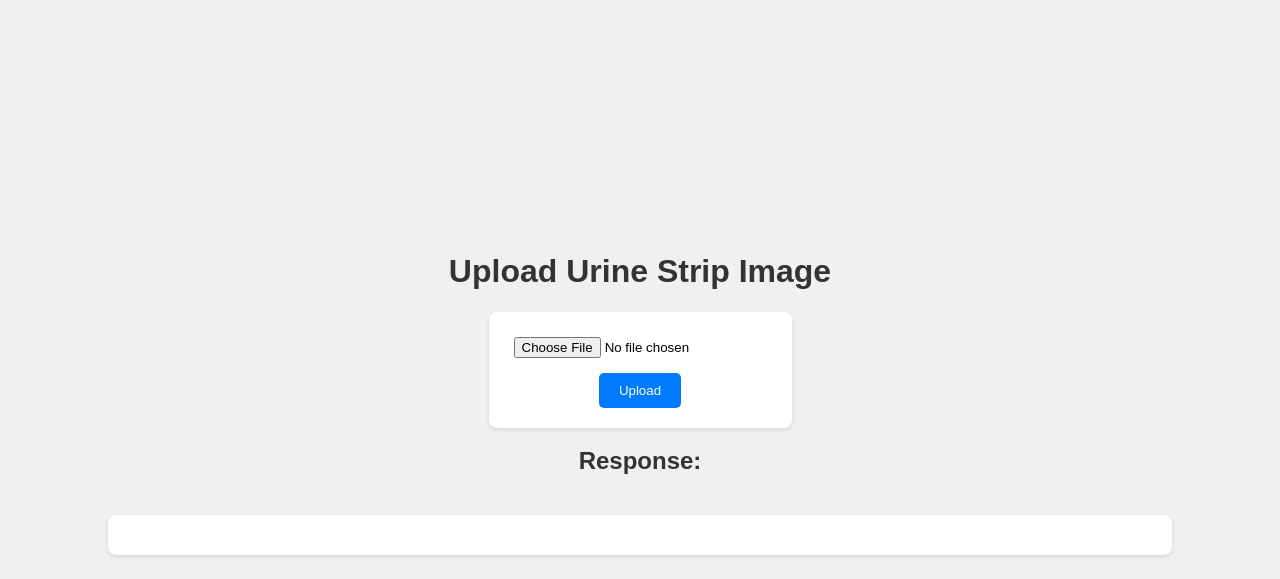
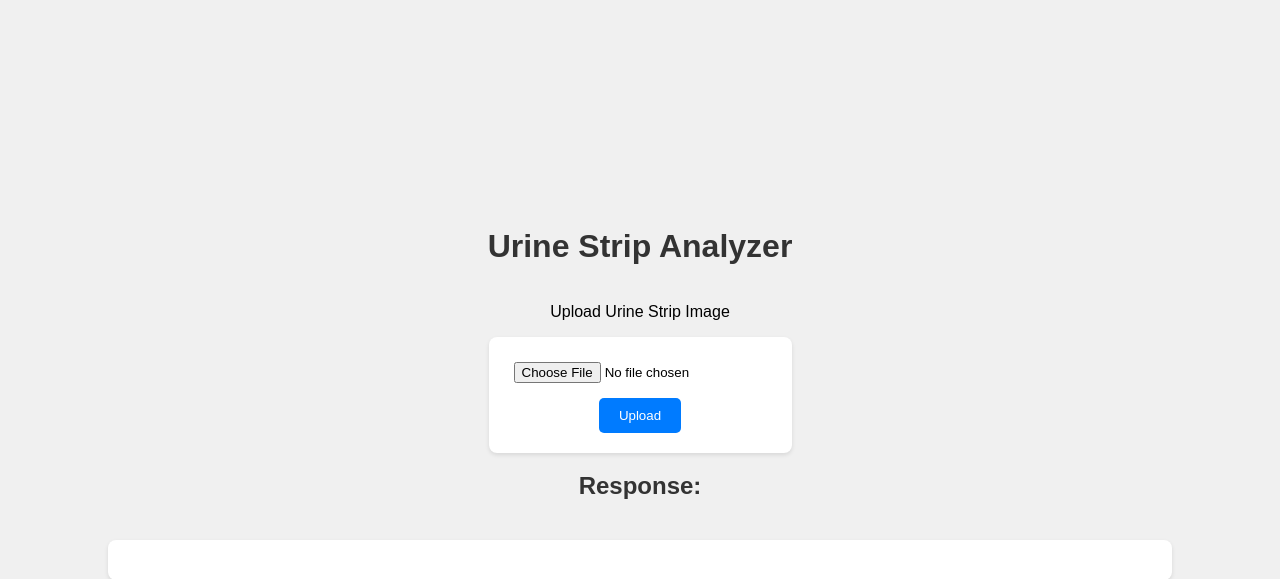
Before and after one commit to SachinSharma-IIITD/alemeno-backend, a Django app: page / in a window 1280 px wide. Shown: the top 579 px of the page. Run offline with Django 5.2, Linux system fonts and the light colour scheme.

Commit message:
Updated UI

```diff
--- a/analyzer/templates/index.html
+++ b/analyzer/templates/index.html
@@ -57,7 +57,8 @@
     </style>
 </head>
 <body>
-    <h1>Upload Urine Strip Image</h1>
+    <h1>Urine Strip Analyzer</h1>
+    <p>Upload Urine Strip Image</p>
     <form id="uploadForm" enctype="multipart/form-data">
         <input type="file" id="image" name="image" accept="image/*" required>
         <button type="submit">Upload</button>
```
Also changed, not shown: db.sqlite3, media/images/image6_rWkHdDv.jpg (added).
